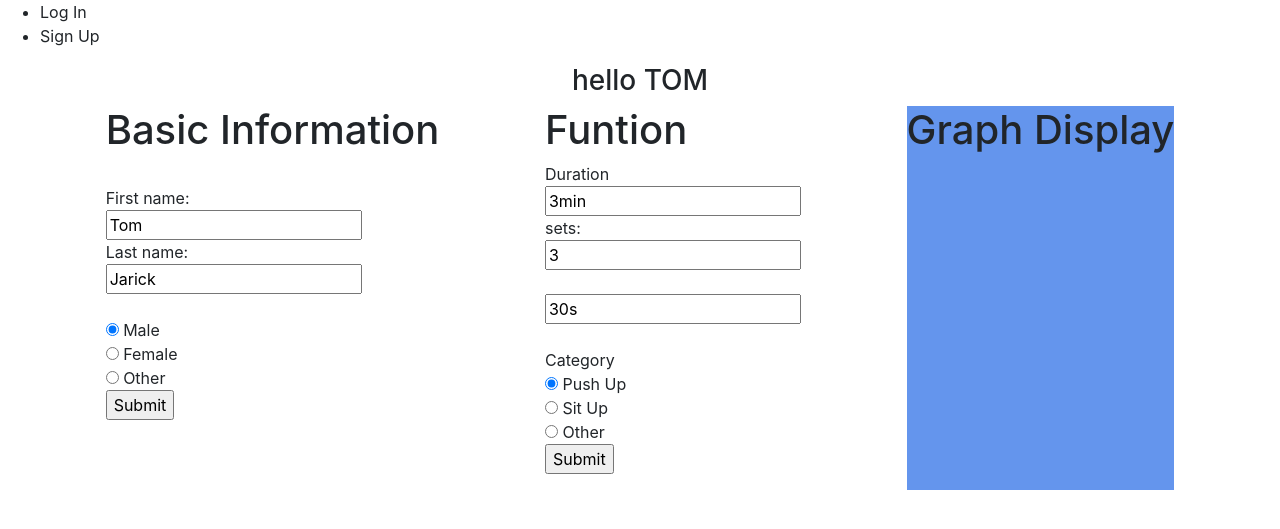
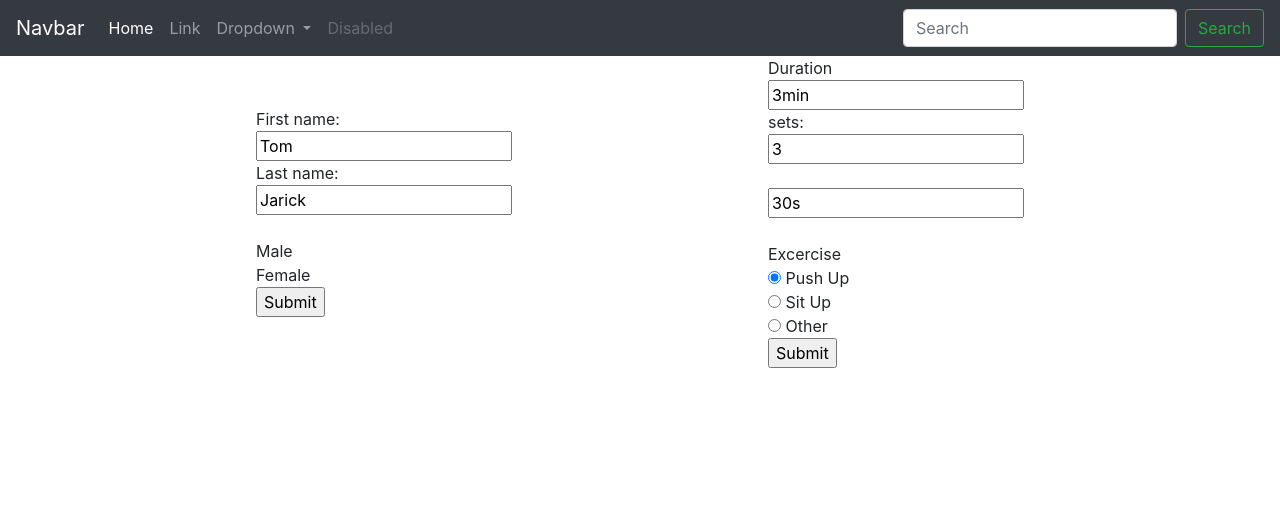
Before and after one commit to Tom-Jarick/gymius, a Django app: page / in a window 1280 px wide. Shown: the top 529 px of the page. Run offline with Django 3.2, Linux system fonts and the light colour scheme; some libraries are stand-ins or nearby versions.

Commit message:
Added basic html files and source

```diff
--- a/static_in_pro/our_static/css/base.css
+++ b/static_in_pro/our_static/css/base.css
@@ -0,0 +1,8 @@
+.basic-form{
+    display: flex;
+    justify-content: space-evenly;
+    align-items: center;;
+}
+.hide{
+    display:none
+}
--- a/workouts/templates/workouts/base.html
+++ b/workouts/templates/workouts/base.html
@@ -1,36 +1,28 @@
+{% load staticfiles %}
 {% include 'workouts/source.html' %}
+{% include 'workouts/navBar.html' %}
+{% include 'workouts/clock.html' %}
 <!DOCTYPE html>
 <html lang="en" class="full-height">
 
 <head>
+       <!-- Get header references from source -->
         {% block header%}
         {% endblock %}
-        <style>
-        .content-pos{
-            display:flex;
-            flex-direction: row;
-            justify-content: space-evenly;
-            align-content: center;
-        }
-        </style>
 </head>
 
 
 
+<body >
 
-<header>
-<ul>
-    <li>Log In</li>
-    <li>Sign Up</li>
-</ul>
-</header>
+{% block navBar %}
+{% endblock %}
 
-<body >
-    <div style="justify-content: center;display: flex;"><h3>{{content}}</h3></div>
-    <div class="content-pos">
-        {% block content %}
-        {% endblock %}
-    </div>
+{% block content %}
+{% endblock %}
+
+{% block clock %}
+{% endblock %}
 </body>
 
 
--- /dev/null
+++ b/workouts/templates/workouts/clock.html
@@ -0,0 +1,3 @@
+{% block clock%}
+
+{% endblock%}
--- a/workouts/templates/workouts/content.html
+++ b/workouts/templates/workouts/content.html
@@ -3,34 +3,32 @@
 {% block content %}
 
 
-<div ><h1>Basic Information</h1><br>
-
-    <form>
+<div class="basic-form">
+  <form>
             First name:<br>
             <input type="text" name="firstname" value="Tom"><br>
             Last name:<br>
             <input type="text" name="lastname" value="Jarick"><br><br>
 
-        <input type="radio" name="gender" value="male" checked> Male<br>
-        <input type="radio" name="gender" value="female"> Female<br>
-        <input type="radio" name="gender" value="other"> Other<br>
+        <input class="hide" type="radio" name="gender" value="male" checked> Male<br>
+        <input class="hide" type="radio" name="gender" value="female"> Female<br>
+
         <input type="submit" value="Submit">
       </form>
-</div>
-<div>
-<h1>Funtion</h1>
+
 <form>
         Duration<br>
+
         <input type="text" name="Duration" value="3min"><br>
         sets:<br>
         <input type="text" name="sets" value="3"><br><br>
         <input type="text" name="break" value="30s"><br><br>
-    Category<br>
-    <input type="radio" name="pushUp" value="push up" checked> Push Up<br>
-    <input type="radio" name="sitUp" value="female"> Sit Up<br>
-    <input type="radio" name="other" value="other"> Other<br>
+    Excercise<br>
+    <input type="radio" name="excercise" value="push up" checked> Push Up<br>
+    <input type="radio" name="excercise" value="female"> Sit Up<br>
+    <input type="radio" name="excercise" value="other"> Other<br>
     <input type="submit" value="Submit">
   </form>
 </div>
-<div style="background: cornflowerblue;"><h1>Graph Display</h1></div>
+
 {% endblock%}
--- /dev/null
+++ b/workouts/templates/workouts/navBar.html
@@ -0,0 +1,38 @@
+
+{% block navBar %}
+<nav class="navbar navbar-expand-lg navbar-dark bg-dark">
+  <a class="navbar-brand" href="#">Navbar</a>
+  <button class="navbar-toggler" type="button" data-toggle="collapse" data-target="#navbarSupportedContent" aria-controls="navbarSupportedContent" aria-expanded="false" aria-label="Toggle navigation">
+    <span class="navbar-toggler-icon"></span>
+  </button>
+
+  <div class="collapse navbar-collapse" id="navbarSupportedContent">
+    <ul class="navbar-nav mr-auto">
+      <li class="nav-item active">
+        <a class="nav-link" href="#">Home <span class="sr-only">(current)</span></a>
+      </li>
+      <li class="nav-item">
+        <a class="nav-link" href="#">Link</a>
+      </li>
+      <li class="nav-item dropdown">
+        <a class="nav-link dropdown-toggle" href="#" id="navbarDropdown" role="button" data-toggle="dropdown" aria-haspopup="true" aria-expanded="false">
+          Dropdown
+        </a>
+        <div class="dropdown-menu" aria-labelledby="navbarDropdown">
+          <a class="dropdown-item" href="#">Action</a>
+          <a class="dropdown-item" href="#">Another action</a>
+          <div class="dropdown-divider"></div>
+          <a class="dropdown-item" href="#">Something else here</a>
+        </div>
+      </li>
+      <li class="nav-item">
+        <a class="nav-link disabled" href="#" tabindex="-1" aria-disabled="true">Disabled</a>
+      </li>
+    </ul>
+    <form class="form-inline my-2 my-lg-0">
+      <input class="form-control mr-sm-2" type="search" placeholder="Search" aria-label="Search">
+      <button class="btn btn-outline-success my-2 my-sm-0" type="submit">Search</button>
+    </form>
+  </div>
+</nav>
+  {% endblock %}
--- a/workouts/templates/workouts/source.html
+++ b/workouts/templates/workouts/source.html
@@ -1,3 +1,4 @@
+{% load staticfiles %}
 {% block header %}
 <meta charset="utf-8">
   <meta name="viewport" content="width=device-width, initial-scale=1, shrink-to-fit=no">
@@ -7,5 +8,6 @@
   <link rel="stylesheet" href="https://stackpath.bootstrapcdn.com/bootstrap/4.4.1/css/bootstrap.min.css" integrity="sha384-Vkoo8x4CGsO3+Hhxv8T/Q5PaXtkKtu6ug5TOeNV6gBiFeWPGFN9MuhOf23Q9Ifjh" crossorigin="anonymous">
   <link rel="stylesheet" href="https://use.fontawesome.com/releases/v5.6.3/css/all.css">
   <!-- Bootstrap core CSS -->
+ <link rel='stylesheet' href='{% static "css/base.css" %}'/>
 
 {% endblock %}
```
